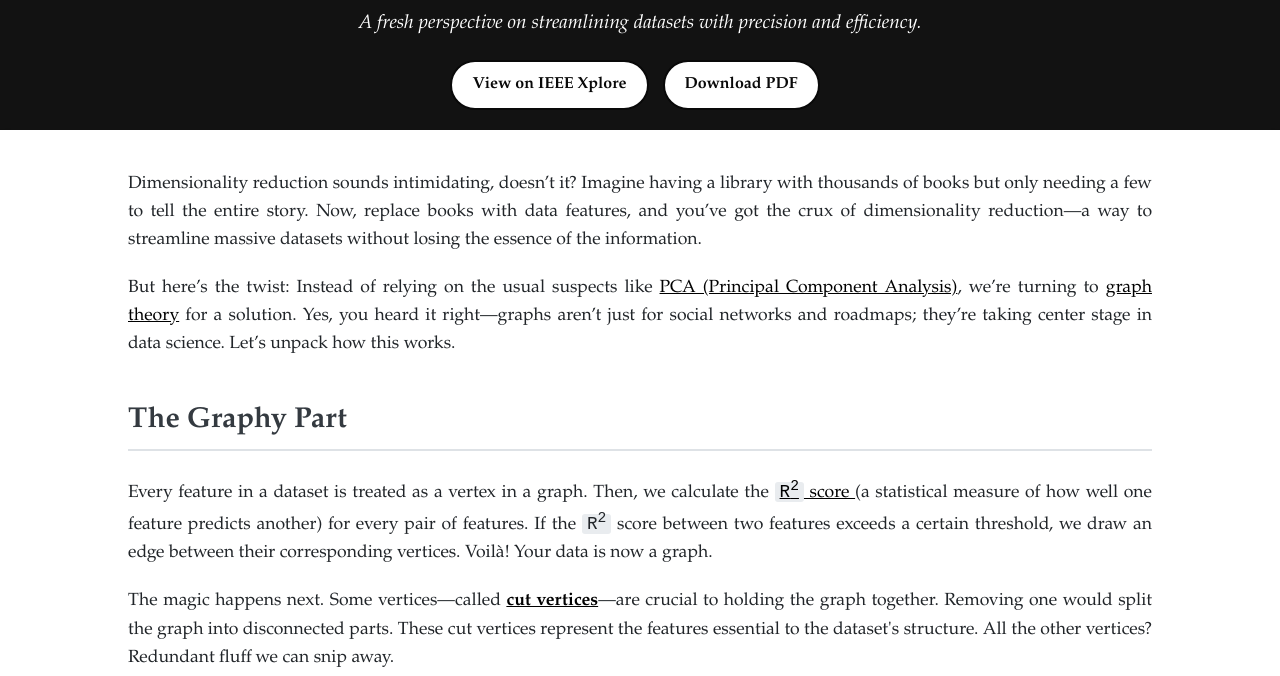
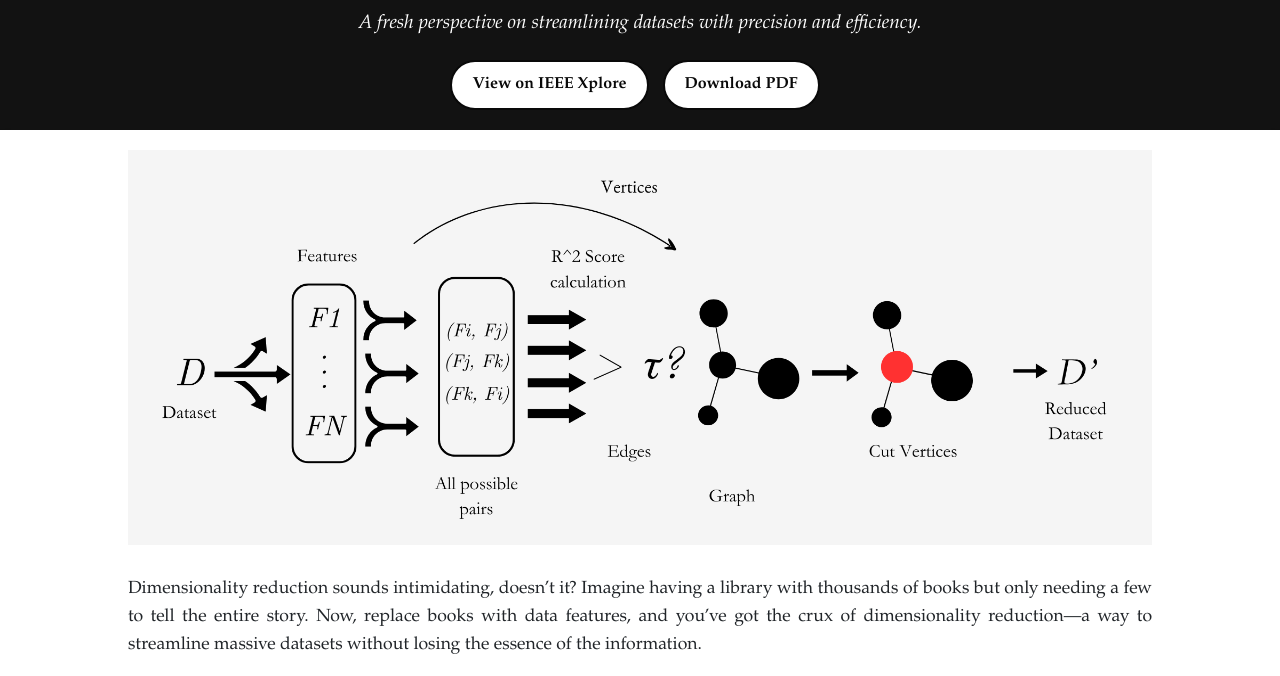
Before and after one commit to fringewidth/papers, a plain HTML site: page Graph-Theory-Dimensionality-Reduction.html in a window 1280 px wide. Shown: the part 94-770 px from the top of the page. Drawn offline with Linux system fonts and the light colour scheme.

Commit message:
Add image

```diff
--- a/Graph-Theory-Dimensionality-Reduction.html
+++ b/Graph-Theory-Dimensionality-Reduction.html
@@ -29,6 +29,7 @@
 
     <main>
         <section>
+            <img src="img/the-graph-theory-solution.png" alt="Flowchart of the graph theory solution">
             <p>Dimensionality reduction sounds intimidating, doesn’t it? Imagine having a library with thousands of
                 books but only needing a few to tell the entire story. Now, replace books with data features, and you’ve
                 got the crux of dimensionality reduction—a way to streamline massive datasets without losing the essence
--- a/styles.css
+++ b/styles.css
@@ -32,6 +32,11 @@ main {
   margin: auto;
   background-color: #ffffff;
   box-shadow: 0 4px 6px rgba(0, 0, 0, 0.1);
+}
+
+img {
+  /* Make images responsive */
+  max-width: 100%;
 }
 
 main h2 {
```
Also changed, not shown: img/the-graph-theory-solution.png (added).
